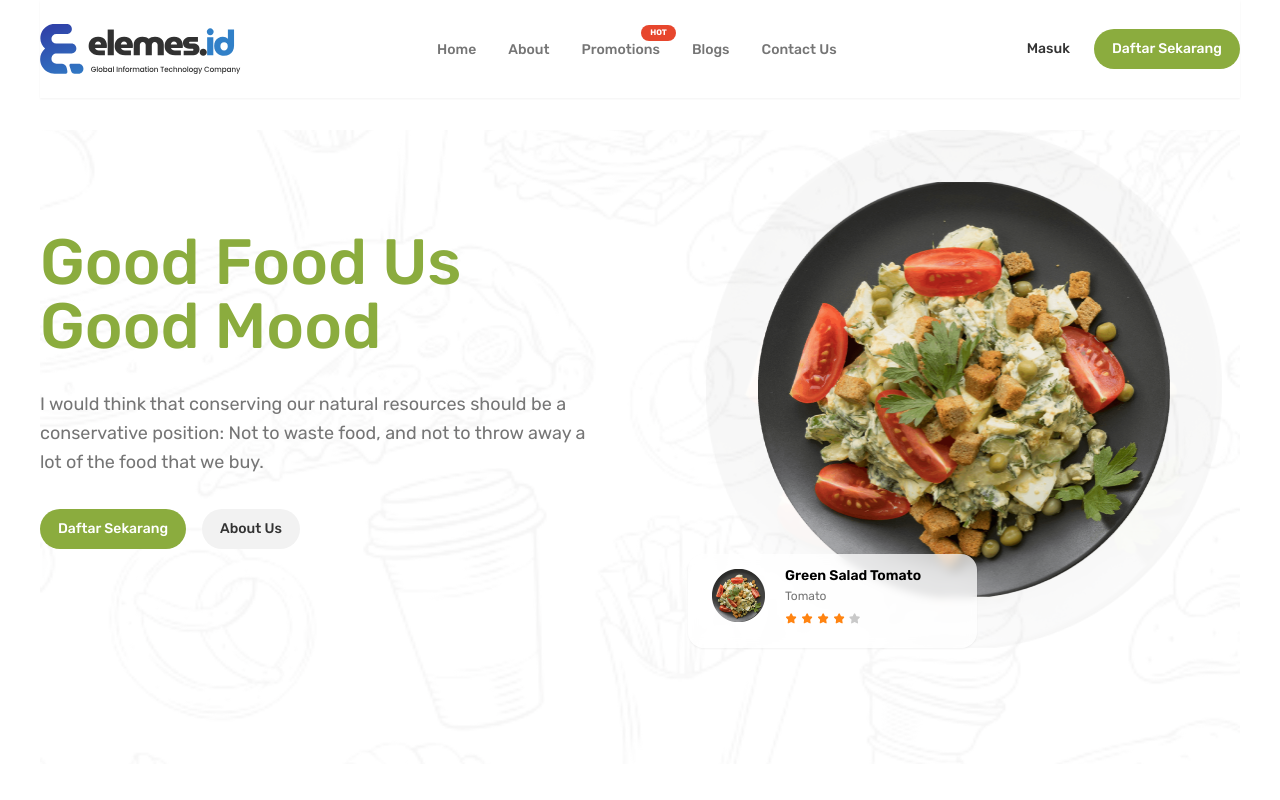
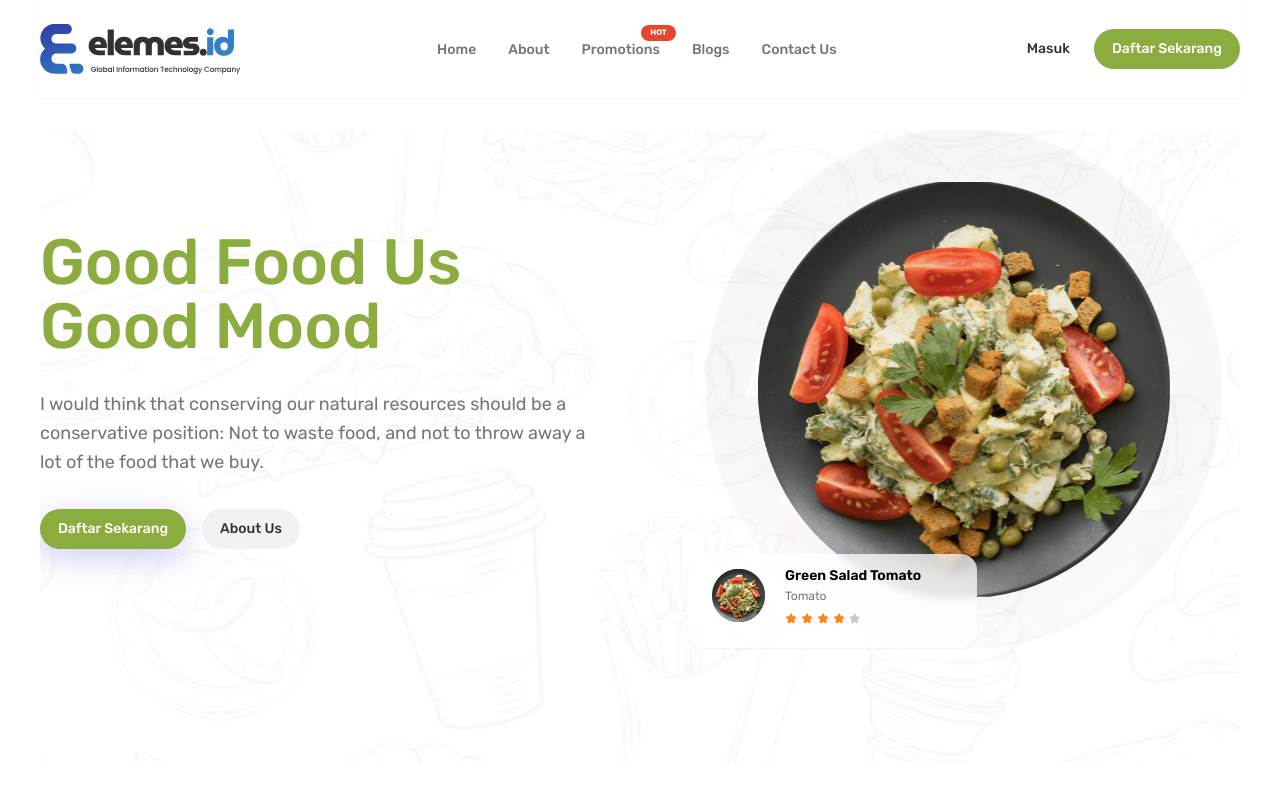
Before and after one commit to ersankarimi/frontend-test-elemes-react-next, a Next.js app: page / in a window 1280 px wide. Shown: the top 800 px of the page. Built offline with nearby package versions, Linux system fonts and the light colour scheme.

Commit message:
feat: add shadow prop in a Button component

```diff
--- a/src/pages/index.jsx
+++ b/src/pages/index.jsx
@@ -199,7 +199,7 @@ const Home = () => {
           </div>
           <div className="flex items-center gap-4">
             <Link href="/">
-              <Button>Daftar Sekarang</Button>
+              <Button shadow>Daftar Sekarang</Button>
             </Link>
 
             <Link href="/">
```
